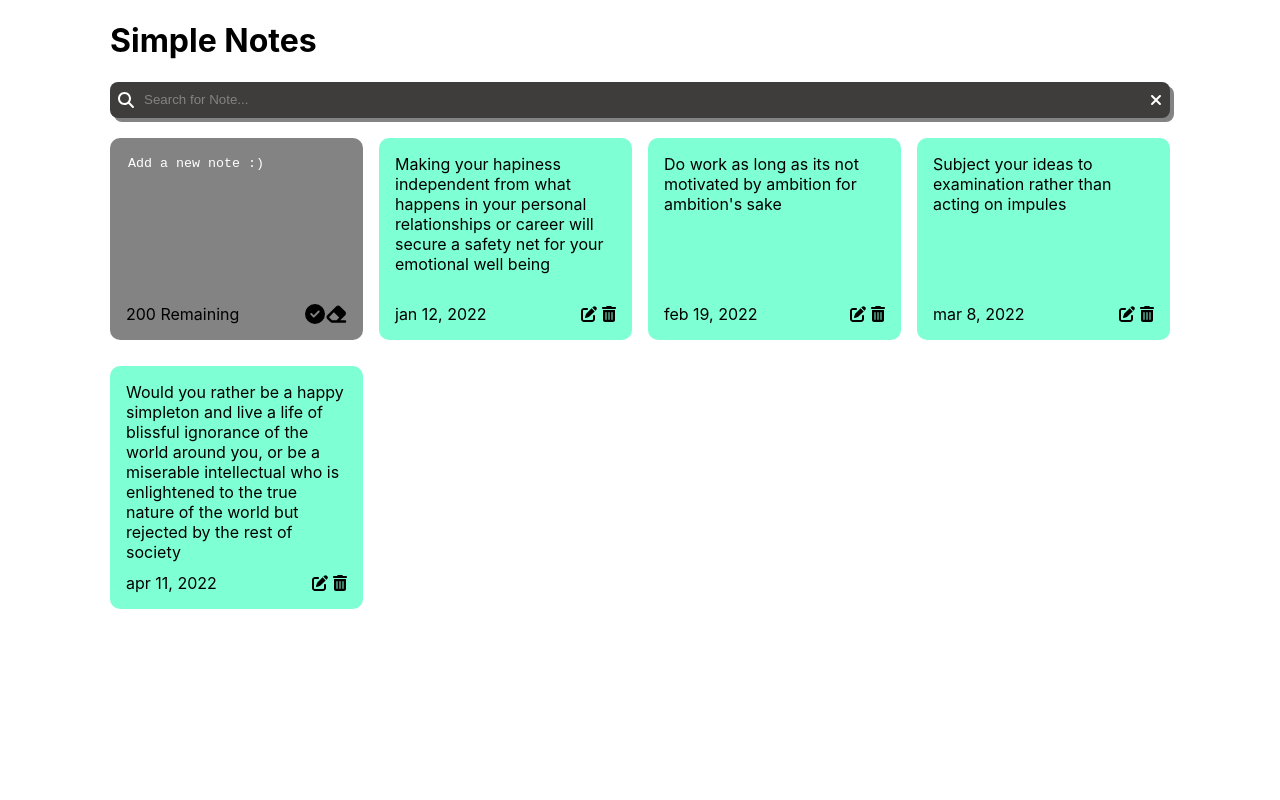
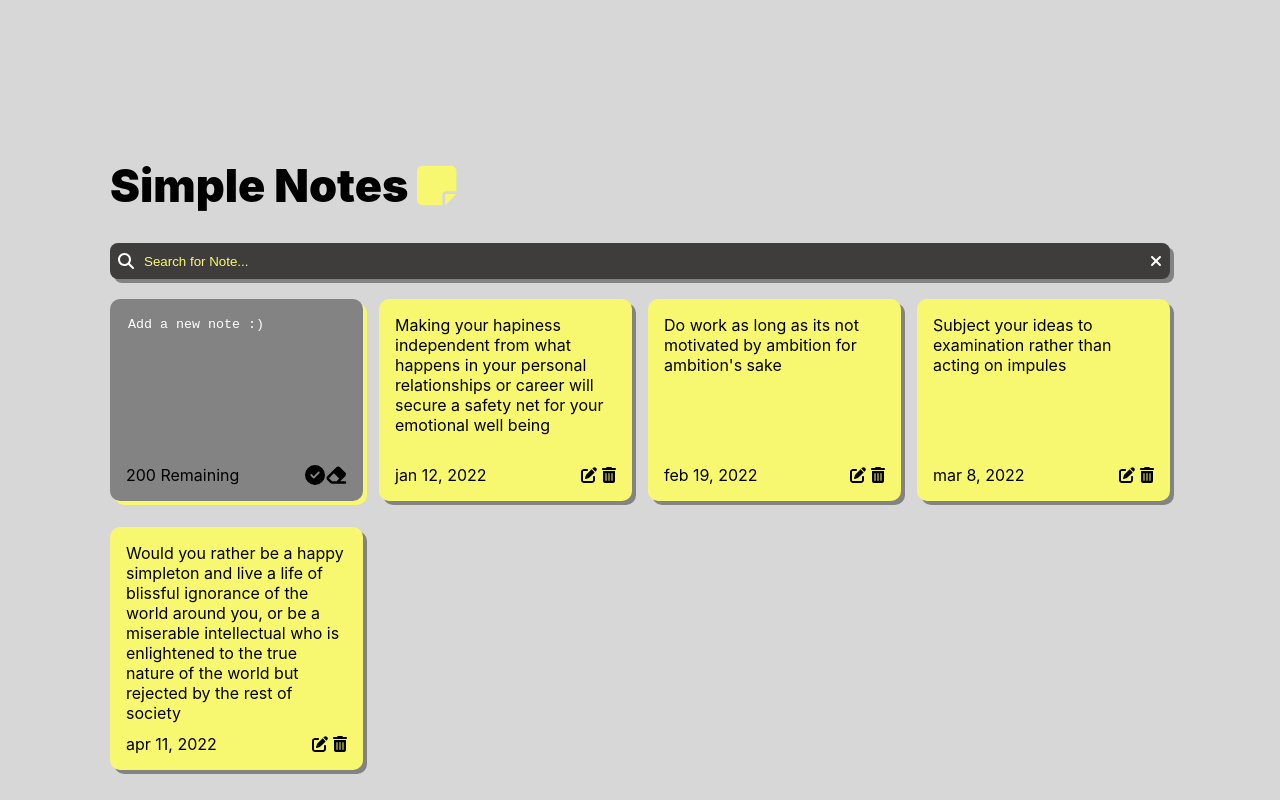
Before and after one commit to JubzCodes/simple-notes, a React (Create React App) app: page / in a window 1280 px wide. Built offline with nearby package versions, Linux system fonts and the light colour scheme; the HTML template or start-up script is replaced by a standard one.

Commit message:
edit app css

```diff
--- a/src/App.css
+++ b/src/App.css
@@ -1,8 +1,27 @@
+body {
+  display: flex;
+  flex-direction: column;
+  justify-content: center;
+  align-items: center;
+  background-color: rgb(215, 215, 215);
+  padding-top: 10%;
+}
+
+h1 {
+  text-transform: capitalize;
+  font-weight: 900;
+  font-size: 45px;
+}
+
+.sticky {
+  color: rgb(248, 248, 112);
+}
+
 .note {
   display: flex;
   flex-direction: column;
   justify-content: space-between;
-  background-color: aquamarine;
+  background-color: rgb(248, 248, 112);
   margin-bottom: 10px;
   border-radius: 10px;
   padding: 1rem;
@@ -10,16 +29,19 @@
   white-space: pre-wrap;
   word-break: normal;
   flex: 1;
+  box-shadow: 0.25rem 0.25rem 0rem #848383;
 }
 
 .note.new {
   background-color: #848383;
+  box-shadow: 0.25rem 0.25rem 0rem rgb(248, 248, 112);
 }
 
 textarea {
   border: none;
   resize: none;
   background-color: transparent;
+  color: white;
 }
 
 textarea:focus {
@@ -30,12 +52,10 @@ textarea::placeholder {
   color: white;
 }
 
-.save {
-  cursor: pointer;
-}
 
 .save:hover {
-  color: white;
+  cursor: pointer;
+  color: rgb(248, 248, 112);
 }
 
 .App {
@@ -67,8 +87,9 @@ textarea::placeholder {
   gap: 5px;
 }
 
-.edit, .delete {
+.edit:hover, .delete:hover {
   cursor: pointer;
+  color: #848383;
 }
 
 .search-bar {
@@ -92,7 +113,7 @@ textarea::placeholder {
 }
 
 .search-bar input::placeholder {
-  color: #848383;
+  color: rgb(248, 248, 112);
 }
 
 .clear:hover {
@@ -102,5 +123,5 @@ textarea::placeholder {
 
 .eraser:hover {
   cursor: pointer;
-  color: white;
+  color: rgb(248, 248, 112);
 }
--- a/src/App.js
+++ b/src/App.js
@@ -1,7 +1,7 @@
 import './App.css';
 import NoteList from './components/NoteList';
 import { FontAwesomeIcon } from "@fortawesome/react-fontawesome";
-import { faMagnifyingGlass, faTimes } from "@fortawesome/free-solid-svg-icons";
+import { faMagnifyingGlass, faTimes, faNoteSticky } from "@fortawesome/free-solid-svg-icons";
 import { useState, useEffect } from 'react'
 
 function App() {
@@ -105,7 +105,7 @@ function App() {
 
   return (
     <div className="App">
-      <h1>Simple Notes</h1>
+      <h1>Simple Notes <FontAwesomeIcon className='sticky' icon={faNoteSticky} /></h1>
       <div className="search-bar">
         <span className="search-icon">
           <FontAwesomeIcon icon={faMagnifyingGlass} />
```
